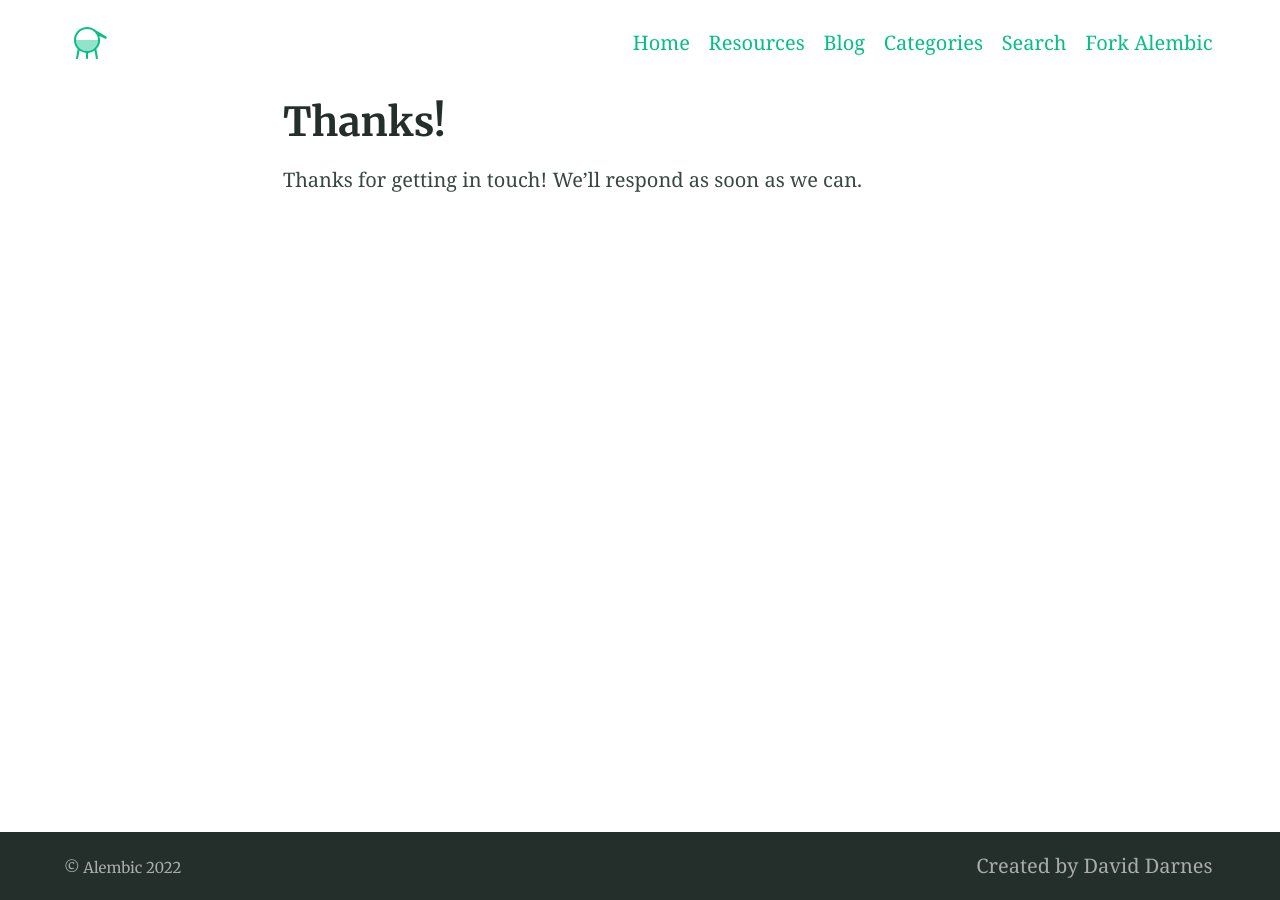
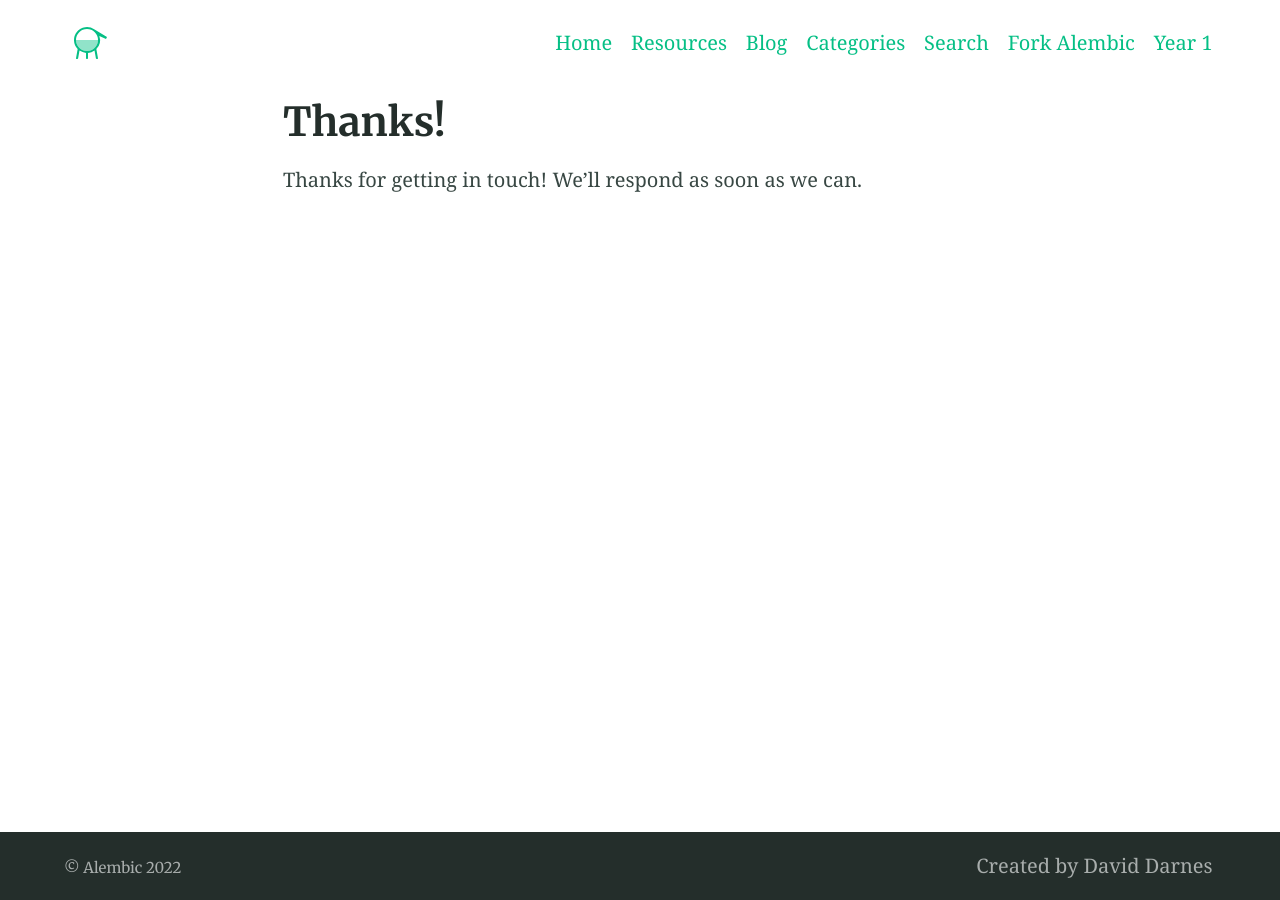
Before and after one commit to multilingual-malaysian/home, a Jekyll site: the page built from thanks.md, in a window 1280 px wide. Built offline with Jekyll 4.4.1, drawn with Linux system fonts in a browser that asks for light colours.

Commit message:
Update _config.yml

```diff
--- a/_config.yml
+++ b/_config.yml
@@ -133,6 +133,8 @@ navigation_header:
   url: /home/search/
 - title: Fork Alembic
   url: https://github.com/daviddarnes/alembic
+- title: Year 1
+  url: /home/year1/
 
 navigation_footer:
 - title: Created by David Darnes
```
